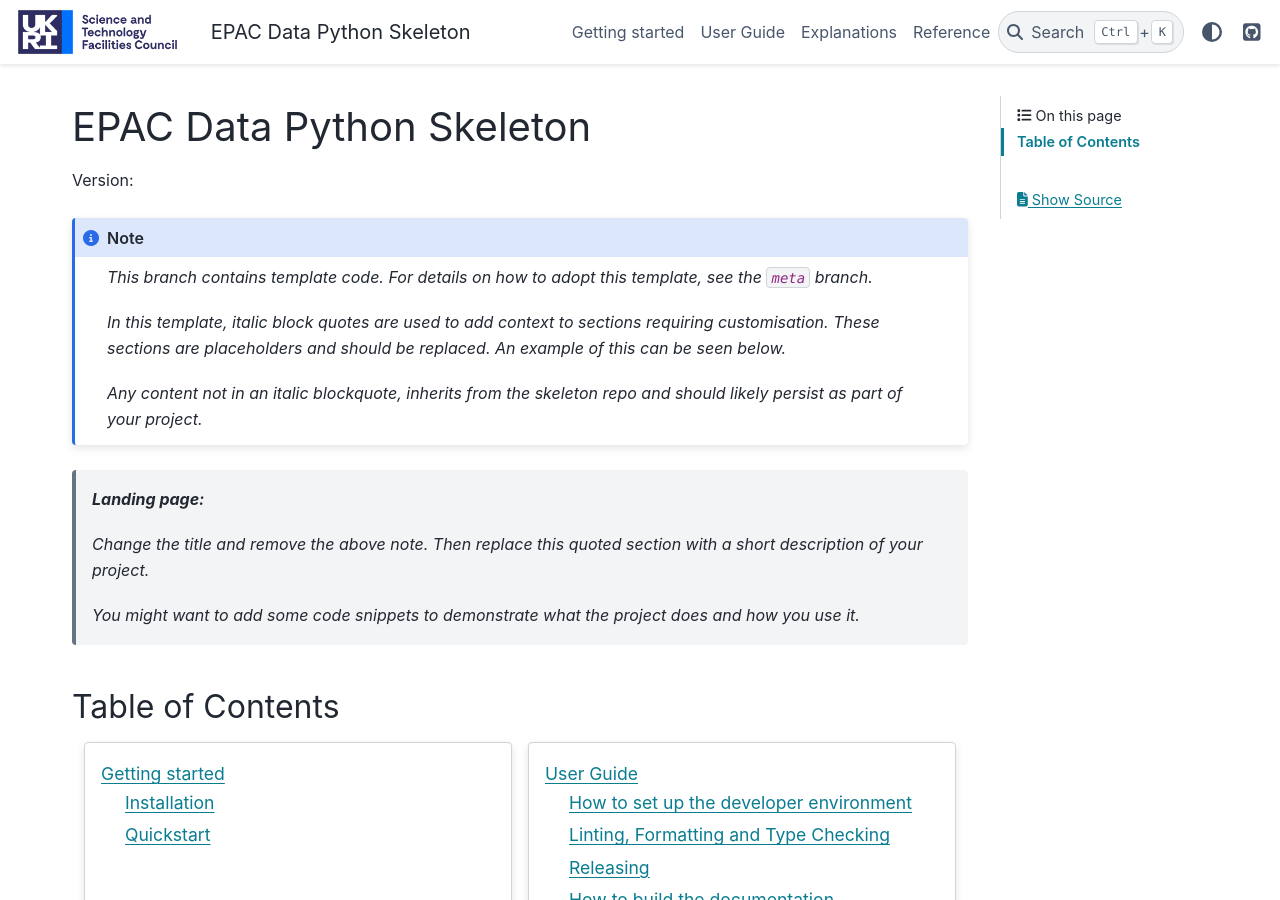
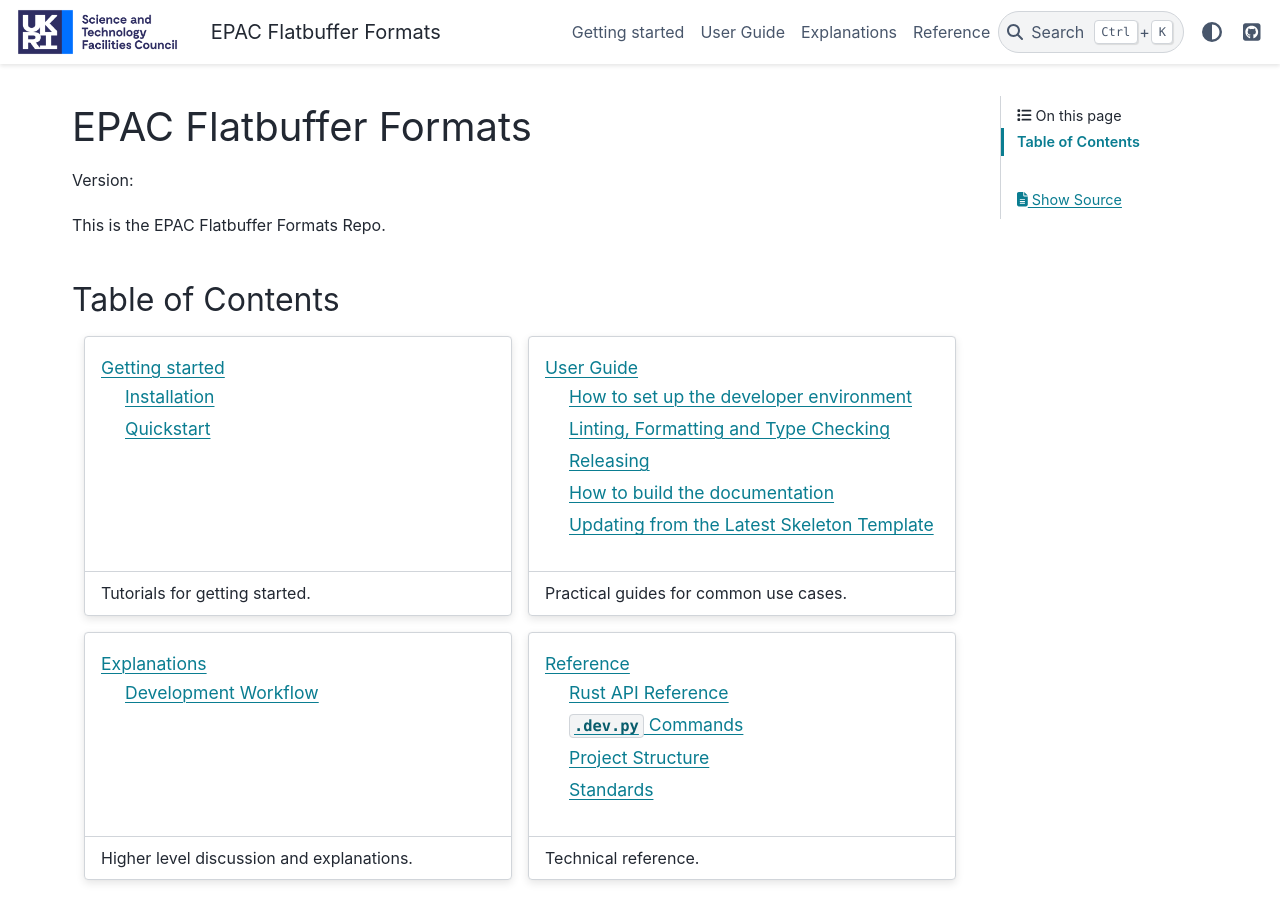
Before and after one commit to CentralLaserFacility/epac-flatbuffer-formats, a Sphinx documentation site: the page built from docs/source/index.md, in a window 1280 px wide and 900 px high. Built offline with Sphinx 7.4.7 and the PyData theme 0.15.4, drawn with Linux system fonts in a browser that asks for light colours; pages that are not in the unit, such as notebooks, are missing from menus.

Commit message:
Update `Sphinx` configuration with project details and add `sphinx.ext.intersphinx`.

````diff
--- a/docs/source/conf.py
+++ b/docs/source/conf.py
@@ -14,10 +14,10 @@
 if conf_dir not in sys.path:
     sys.path.insert(0, conf_dir)
 
-project = "EPAC Data Python Skeleton"
+project = "EPAC Flatbuffer Formats"
 copyright = "2026, Central Laser Facility"
 author = "Central Laser Facility"
-release = get_version("epac-data-py-skeleton")
+release = get_version("epac-flatbuffer-formats")
 version = release
 
 # -- General configuration ---------------------------------------------------
@@ -28,6 +28,7 @@
     "sphinx.ext.napoleon",
     "autodoc2",
     "sphinx.ext.viewcode",
+    "sphinx.ext.intersphinx",
     "sphinx_design",
 ]
 
@@ -35,6 +36,29 @@
 exclude_patterns: list = []
 
 autodoc2_render_plugin = "myst"
+autodoc2_docstrings = "direct"
+
+autodoc2_hidden_objects = {
+    "private",
+    "inherited",
+}
+
+autodoc2_module_summary = True
+autodoc2_sort_names = True
+autodoc2_annotations = True
+autodoc2_class_inheritance = True
+autodoc2_class_docstring = "class"
+autodoc2_typehints = "signature"
+autodoc2_member_order = "groupwise"
+autodoc2_output_dir = "_content/reference/api_docs"
+autodoc2_module_all_regexes: list = []
+autodoc2_skip_module_regexes = [r".*\._.*"]
+
+autodoc_default_options = {
+    "inherited-members": False,
+}
+
+napoleon_google_docstring = True
 
 autodoc2_packages = [
     {
@@ -46,7 +70,6 @@
         "path": "../../rust/epac-flatbuffer-formats-rs/python/epac_flatbuffer_formats_rs/_bindings.pyi",
         "module": "epac_flatbuffer_formats_rs",
     },
-    {"path": "../../dev.py", "module": "dev.py"},
 ]
 
 
@@ -66,9 +89,10 @@
 
 autodoc2_output_dir = "_content/reference/api_docs"
 
-autodoc2_hidden_objects = {"private"}
-
-autodoc2_docstrings = "all"
+intersphinx_mapping = {
+    "python": ("https://docs.python.org/3", None),
+    "pydantic": ("https://pydantic.dev/docs/validation/latest/", None),
+}
 
 # suppress duplicate item warnings for api docs
 suppress_warnings = [
@@ -88,15 +112,15 @@
 # only needs carrying forward if source code is used/modified
 
 html_theme = "pydata_sphinx_theme"
-html_title = "EPAC Data Python Skeleton"
+html_title = "EPAC Flatbuffer Formats"
 html_theme_options: dict = {
-    "github_url": "https://github.com/CentralLaserFacility/epac-data-py-skeleton",
+    "github_url": "https://github.com/CentralLaserFacility/epac-flatbuffer-formats",
     # logo
     "logo": {
         "link": "http://127.0.0.1:8000/",  # FIXME autobuild default serve
         "image_light": "_static/stfc_logo_dark.png",
         "image_dark": "_static/stfc_logo_light.png",
-        "text": "EPAC Data Python Skeleton",
+        "text": "EPAC Flatbuffer Formats",
     },
     # Navbar (header)
     "navbar_align": "right",
--- a/docs/source/index.md
+++ b/docs/source/index.md
@@ -1,21 +1,7 @@
-# EPAC Data Python Skeleton
+# EPAC Flatbuffer Formats
 Version: {sub-ref}`version`
 
-```{note}
-*This branch contains template code. For details on how to adopt this template,*
-*see the `meta` branch.*
-
-*In this template, italic block quotes are used to add context to sections requiring customisation.*
-*These sections are placeholders and should be replaced. An example of this can be seen below.*
-
-*Any content not in an italic blockquote, inherits from the skeleton repo and should likely persist as part of your project.*
-```
-
-> ***Landing page:***
->
-> *Change the title and remove the above note. Then replace this quoted section with a short description of your project.*
->
-> *You might want to add some code snippets to demonstrate what the project does and how you use it.*
+This is the EPAC Flatbuffer Formats Repo.
 
 ## Table of Contents
 
@@ -67,9 +53,3 @@
 :::
 
 ::::
-
-
-
-[python-copier-template]: https://github.com/DiamondLightSource/python-copier-template
-[python3-pip-skeleton]: https://github.com/DiamondLightSource/python3-pip-skeleton
-[jaraco/skeleton]: https://blog.jaraco.com/skeleton/
````
